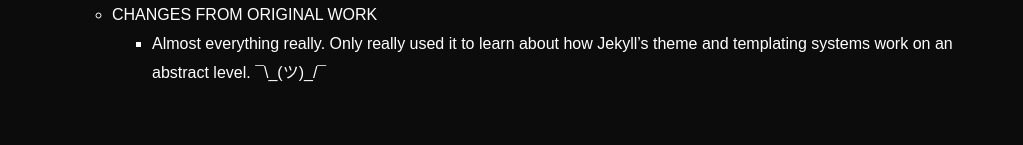
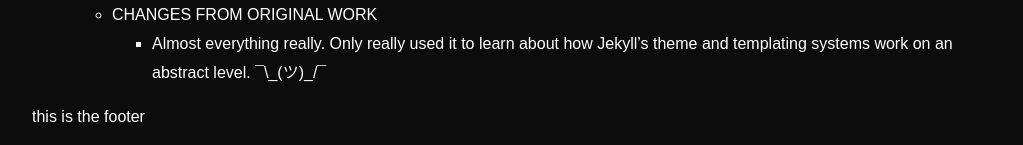
Before and after one commit to dabockster/dabockster.github.io, a Jekyll site: the page built from CREDITS.md, in a window 1280 px wide. Shown: the part 915-1060 px from the top of the page, without its empty margins (128-1151 px from the left). Built offline with Jekyll 4.4.1, drawn with Linux system fonts in a browser that asks for light colours; our own code applies the rules of GitHub Pages for plain Markdown files; before the commit the page ends 1018 px from its top, so only the background shows below that.

Commit message:
Starting homepage work

```diff
--- a/_includes/footer.html
+++ b/_includes/footer.html
@@ -0,0 +1 @@
+<footer> this is the footer </footer>
--- a/assets/css/main.css
+++ b/assets/css/main.css
@@ -9,7 +9,7 @@
 }
 
 /* Set sitewide primary text color */
-p, h1, h2, h3, a, span, li, aside {
+p, h1, h2, h3, a, span, li, aside, footer {
     color: #FFFFFF;
 }
 
```
Also changed, not shown: index.md (+2 -0 lines).
